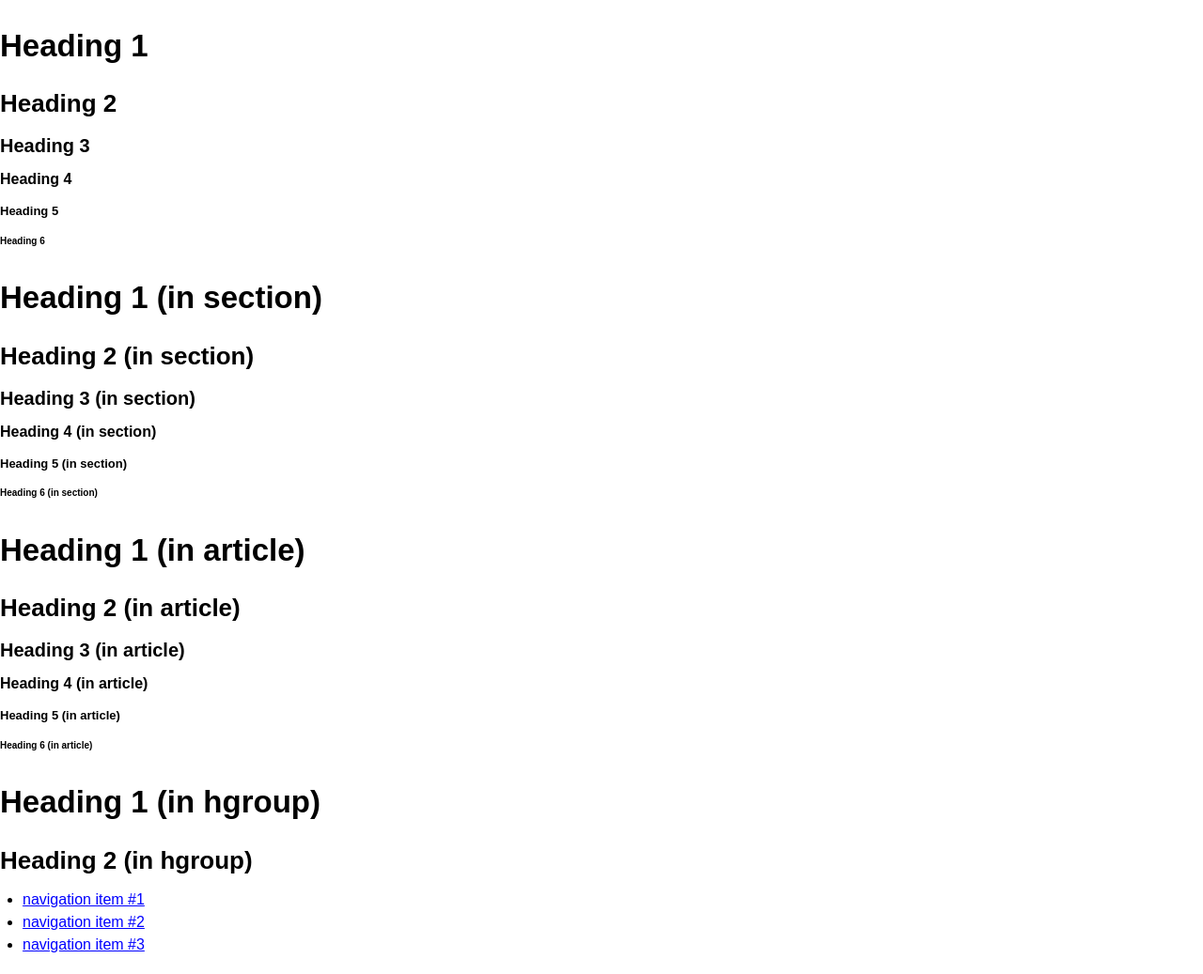
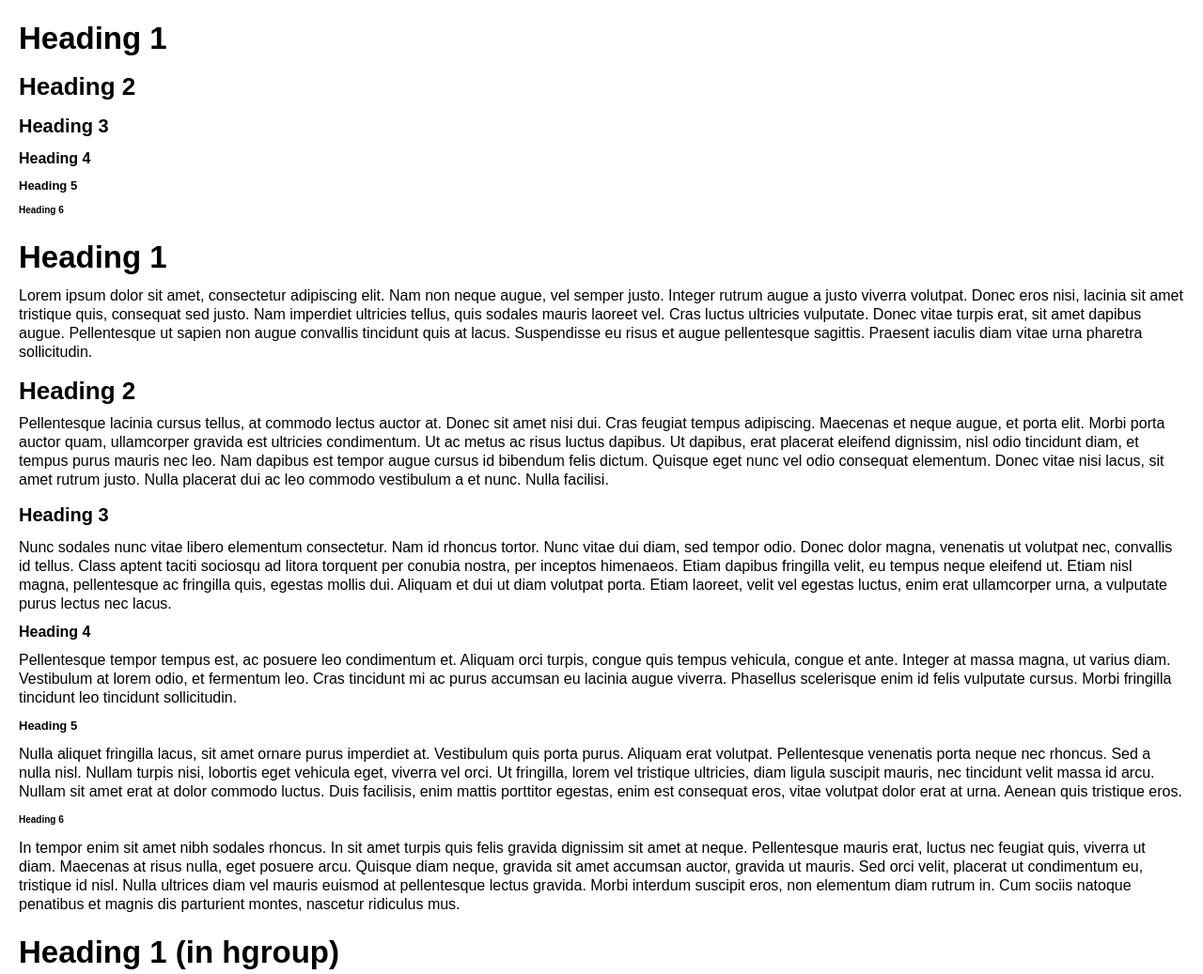
Before and after one commit to ProGNOMmers/modular_scale_demo, a plain HTML site: page index.html in a window 1280 px wide. Shown: the top 1037 px of the page at 94% size. Drawn offline with Linux system fonts and the light colour scheme.

Commit message:
reset and normalization: some final fixes

```diff
--- a/index.html
+++ b/index.html
@@ -18,23 +18,23 @@
     <h5>Heading 5</h5>
     <h6>Heading 6</h6>
 
-    <section>
-      <h1>Heading 1 (in section)</h1>
-      <h2>Heading 2 (in section)</h2>
-      <h3>Heading 3 (in section)</h3>
-      <h4>Heading 4 (in section)</h4>
-      <h5>Heading 5 (in section)</h5>
-      <h6>Heading 6 (in section)</h6>
-    </section>
+    <h1>Heading 1</h1>
+    <p>Lorem ipsum dolor sit amet, consectetur adipiscing elit. Nam non neque augue, vel semper justo. Integer rutrum augue a justo viverra volutpat. Donec eros nisi, lacinia sit amet tristique quis, consequat sed justo. Nam imperdiet ultricies tellus, quis sodales mauris laoreet vel. Cras luctus ultricies vulputate. Donec vitae turpis erat, sit amet dapibus augue. Pellentesque ut sapien non augue convallis tincidunt quis at lacus. Suspendisse eu risus et augue pellentesque sagittis. Praesent iaculis diam vitae urna pharetra sollicitudin.</p>
 
-    <article>
-        <h1>Heading 1 (in article)</h1>
-        <h2>Heading 2 (in article)</h2>
-        <h3>Heading 3 (in article)</h3>
-        <h4>Heading 4 (in article)</h4>
-        <h5>Heading 5 (in article)</h5>
-        <h6>Heading 6 (in article)</h6>
-    </article>
+    <h2>Heading 2</h2>
+    <p>Pellentesque lacinia cursus tellus, at commodo lectus auctor at. Donec sit amet nisi dui. Cras feugiat tempus adipiscing. Maecenas et neque augue, et porta elit. Morbi porta auctor quam, ullamcorper gravida est ultricies condimentum. Ut ac metus ac risus luctus dapibus. Ut dapibus, erat placerat eleifend dignissim, nisl odio tincidunt diam, et tempus purus mauris nec leo. Nam dapibus est tempor augue cursus id bibendum felis dictum. Quisque eget nunc vel odio consequat elementum. Donec vitae nisi lacus, sit amet rutrum justo. Nulla placerat dui ac leo commodo vestibulum a et nunc. Nulla facilisi.</p>
+
+    <h3>Heading 3</h3>
+    <p>Nunc sodales nunc vitae libero elementum consectetur. Nam id rhoncus tortor. Nunc vitae dui diam, sed tempor odio. Donec dolor magna, venenatis ut volutpat nec, convallis id tellus. Class aptent taciti sociosqu ad litora torquent per conubia nostra, per inceptos himenaeos. Etiam dapibus fringilla velit, eu tempus neque eleifend ut. Etiam nisl magna, pellentesque ac fringilla quis, egestas mollis dui. Aliquam et dui ut diam volutpat porta. Etiam laoreet, velit vel egestas luctus, enim erat ullamcorper urna, a vulputate purus lectus nec lacus.</p>
+
+    <h4>Heading 4</h4>
+    <p>Pellentesque tempor tempus est, ac posuere leo condimentum et. Aliquam orci turpis, congue quis tempus vehicula, congue et ante. Integer at massa magna, ut varius diam. Vestibulum at lorem odio, et fermentum leo. Cras tincidunt mi ac purus accumsan eu lacinia augue viverra. Phasellus scelerisque enim id felis vulputate cursus. Morbi fringilla tincidunt leo tincidunt sollicitudin.</p>
+
+    <h5>Heading 5</h5>
+    <p>Nulla aliquet fringilla lacus, sit amet ornare purus imperdiet at. Vestibulum quis porta purus. Aliquam erat volutpat. Pellentesque venenatis porta neque nec rhoncus. Sed a nulla nisl. Nullam turpis nisi, lobortis eget vehicula eget, viverra vel orci. Ut fringilla, lorem vel tristique ultricies, diam ligula suscipit mauris, nec tincidunt velit massa id arcu. Nullam sit amet erat at dolor commodo luctus. Duis facilisis, enim mattis porttitor egestas, enim est consequat eros, vitae volutpat dolor erat at urna. Aenean quis tristique eros.</p>
+
+    <h6>Heading 6</h6>
+    <p>In tempor enim sit amet nibh sodales rhoncus. In sit amet turpis quis felis gravida dignissim sit amet at neque. Pellentesque mauris erat, luctus nec feugiat quis, viverra ut diam. Maecenas at risus nulla, eget posuere arcu. Quisque diam neque, gravida sit amet accumsan auctor, gravida ut mauris. Sed orci velit, placerat ut condimentum eu, tristique id nisl. Nulla ultrices diam vel mauris euismod at pellentesque lectus gravida. Morbi interdum suscipit eros, non elementum diam rutrum in. Cum sociis natoque penatibus et magnis dis parturient montes, nascetur ridiculus mus.</p>
 
     <header>
       <hgroup>
@@ -218,7 +218,7 @@
             <dd>Description value</dd>
         </dl>
 
-        <h3>figure</h3>
+        <h3>Figure</h3>
 
         <figure>
             <img src="http://lorempixel.com/400/200" alt="">
--- a/sass/screen.scss
+++ b/sass/screen.scss
@@ -21,24 +21,24 @@ u, ins {
 }
 
 
+// Modular scale
+@import 'modular-scale';
+$base-size: 16px;
+
 
 // Vertical Rhythm
 @import "compass/typography/vertical_rhythm";
 
-$base-font-size: 16px;
-$base-line-height: 24px;
+$base-font-size: $base-size;
+$base-line-height: ms(0.5);
 $round-to-nearest-half-line: true;
 
 @include establish-baseline;
 
 
-// Modular scale
-@import 'modular-scale';
-$base-size: $base-font-size;
 
-
-// Various config variables
-$default-font-family: sans-serif;
+// Font config variables
+$default-font-family: Arial, sans-serif;
 $monospace-font-family: monospace, sans-serif;
 
 // Sizes definitions: helper
@@ -57,6 +57,11 @@ body {
   font-family: $default-font-family;
   font-size: $base-font-size;
   line-height: $base-line-height;
+  margin: $base-line-height;
+}
+
+[hidden] {
+  display: none;
 }
 
 h1, h2, h3, h4, h5, h6 {
@@ -65,6 +70,7 @@ h1, h2, h3, h4, h5, h6 {
 
 h1 {
   @include scaled-font-size(1.5);
+  // margin-left: ms(1.5);
 }
 
 h2 {
@@ -190,6 +196,14 @@ dd {
   margin-left: $base-line-height;
 }
 
+audio, canvas, video {
+  display: inline-block;
+}
+
+audio:not([controls]) {
+  display: none;
+  height: 0;
+}
 
 table {
   border-collapse: separate;
@@ -234,7 +248,8 @@ button[disabled], input[disabled] {
 
 fieldset {
   border: 1px solid #C0C0C0;
-  margin: ms(0);
+  @include leader(0.5);
+  @include trailer(0.5);
   padding: $base-line-height;
 }
 
```
Also changed, not shown: stylesheets/screen.css. Lines whose indentation alone changed are shown as unchanged.
